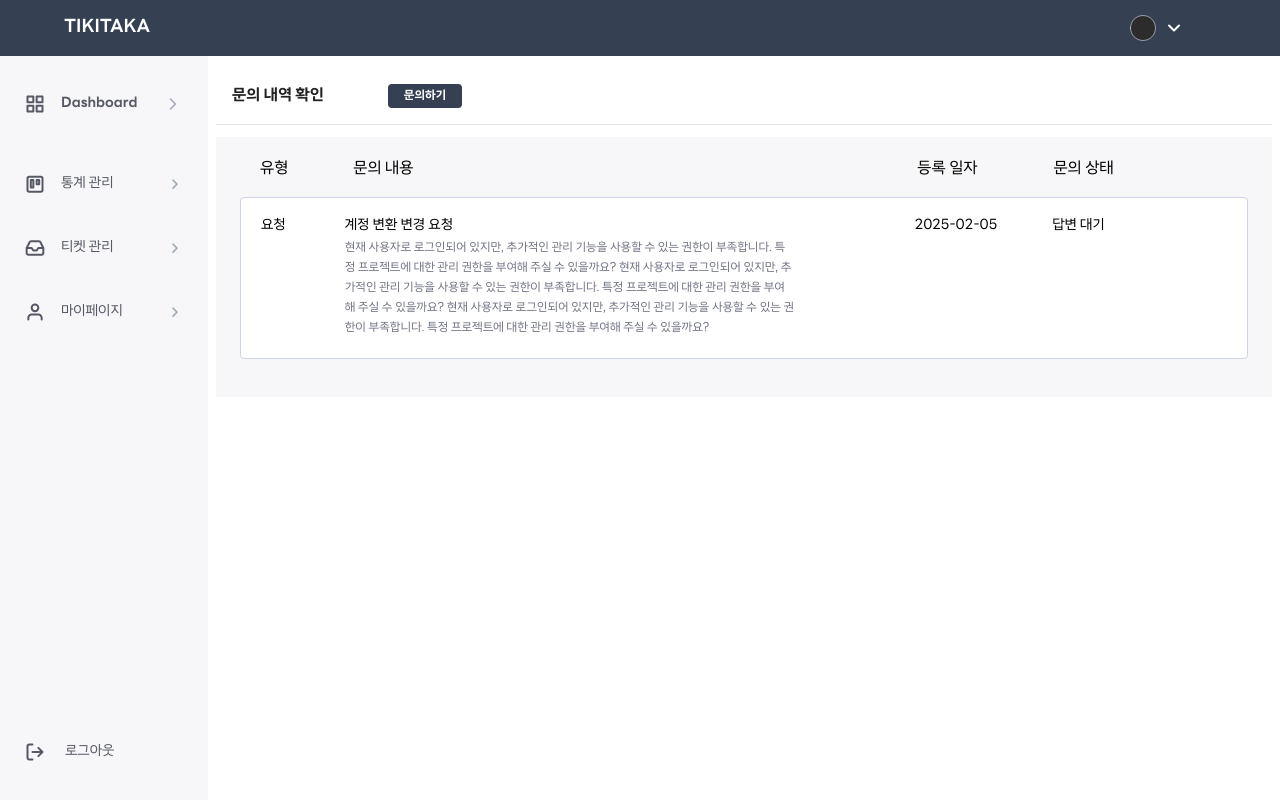
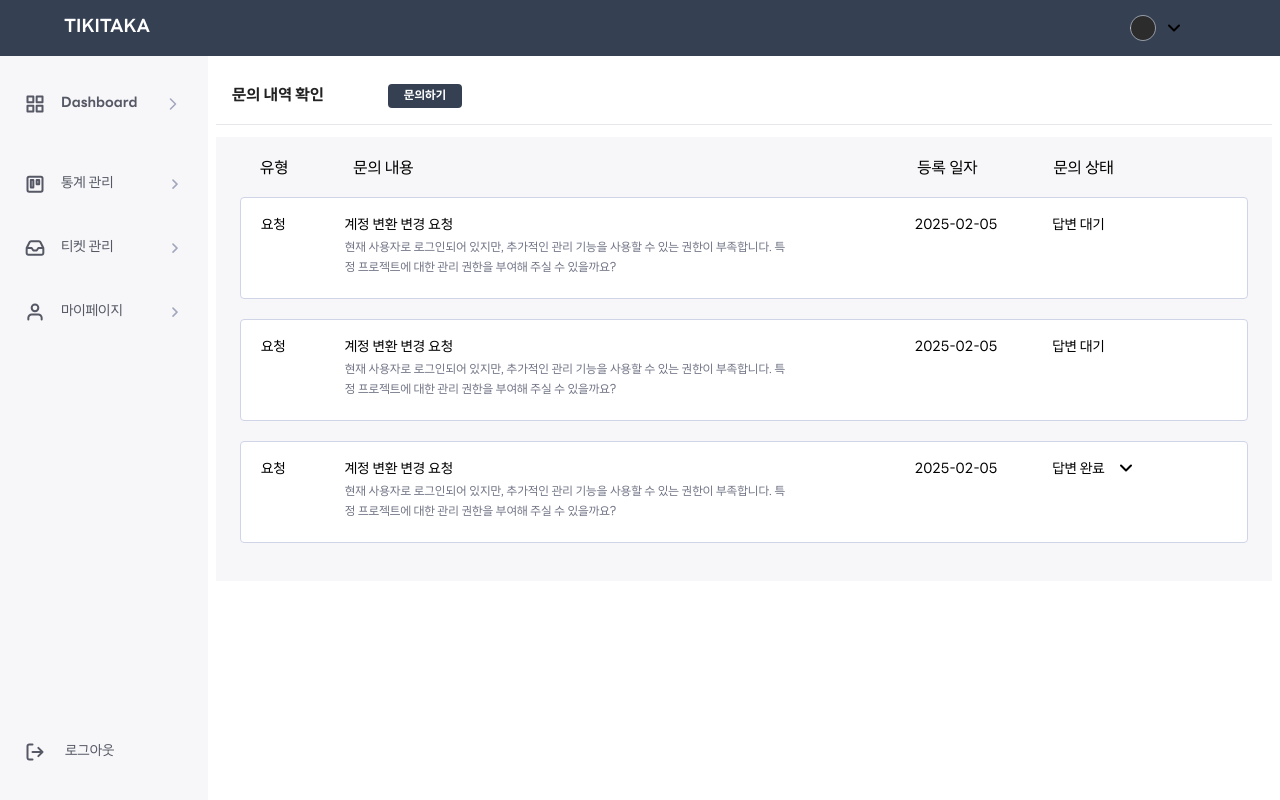
Before and after one commit to lamiiiii/TRILLION-TikiTaka-FE, a React app: page /manager/inquiry in a window 1280 px wide. Built offline with nearby package versions, Linux system fonts and the light colour scheme.

Commit message:
TKT-41 feat: 답변 토글 구현

```diff
--- a/src/components/common/Icon.tsx
+++ b/src/components/common/Icon.tsx
@@ -40,7 +40,7 @@ export function SmProfileIcon() {
 export function DownIcon() {
   return (
     <svg width="20" height="20" viewBox="0 0 20 20" fill="none" xmlns="http://www.w3.org/2000/svg">
-      <path d="M5 7.5L10 12.5L15 7.5" stroke="white" strokeWidth="2" strokeLinecap="round" strokeLinejoin="round" />
+      <path d="M5 7.5L10 12.5L15 7.5" stroke="currentColor" strokeWidth="2" strokeLinecap="round" strokeLinejoin="round" />
     </svg>
   );
 }
--- a/src/components/manager/inquiry/Inquiry.tsx
+++ b/src/components/manager/inquiry/Inquiry.tsx
@@ -1,19 +1,55 @@
+import {useState} from 'react';
 import {InquiryData} from '../../../interfaces/interfaces';
+import {DownIcon} from '../../common/Icon';
 
 interface InquiryProps {
   data: InquiryData;
 }
 
 export default function Inquiry({data}: InquiryProps) {
+  const [isAnswerVisible, setIsAnswerVisible] = useState(false);
+
+  const toggleAnswerVisibility = () => {
+    setIsAnswerVisible((prev) => !prev);
+  };
+
   return (
-    <div className="flex w-full p-5 rounded bg-white border border-gray-2 text-subtitle-regular">
+    <div className="flex flex-col gap-2">
+      <section className="flex w-full p-5 rounded bg-white border border-gray-2 text-subtitle-regular">
         <p className="mr-[59px]">{data.type}</p>
         <div>
           <p>{data.title}</p>
           <p className="w-[450px] text-gray-6 text-body-regular mt-1 mr-[120px]">{data.content}</p>
         </div>
         <p className="mr-[55px]">{data.date}</p>
+        <div className="relative flex gap-2">
           <p>{data.status}</p>
+
+          {data.status === '답변 완료' && (
+            <div
+              className="absolute top-[-4px] left-16"
+              style={{
+                color: 'black',
+                transform: isAnswerVisible ? 'rotate(180deg)' : 'rotate(0deg)',
+                transition: 'transform 0.3s ease',
+              }}
+              onClick={toggleAnswerVisibility}
+            >
+              <DownIcon />
+            </div>
+          )}
+        </div>
+      </section>
+
+      {isAnswerVisible && data.answer && (
+        <section className="flex w-full p-5 rounded bg-gray-1 border border-gray-2 text-subtitle-regular">
+          <p className="mr-[30px]">문의 답변</p>
+          <div>
+            <p> Re: {data.title}</p>
+            <p className="w-[600px] text-gray-6 text-body-regular mt-1 mr-[120px]">{data.answer?.content}</p>
+          </div>
+        </section>
+      )}
     </div>
   );
 }
--- a/src/components/manager/inquiry/InquiryContainer.tsx
+++ b/src/components/manager/inquiry/InquiryContainer.tsx
@@ -6,16 +6,28 @@ const inquiryData: InquiryData = {
   type: '요청',
   title: '계정 변환 변경 요청',
   content:
-    '현재 사용자로 로그인되어 있지만, 추가적인 관리 기능을 사용할 수 있는 권한이 부족합니다. 특정 프로젝트에 대한 관리 권한을 부여해 주실 수 있을까요? 현재 사용자로 로그인되어 있지만, 추가적인 관리 기능을 사용할 수 있는 권한이 부족합니다. 특정 프로젝트에 대한 관리 권한을 부여해 주실 수 있을까요? 현재 사용자로 로그인되어 있지만, 추가적인 관리 기능을 사용할 수 있는 권한이 부족합니다. 특정 프로젝트에 대한 관리 권한을 부여해 주실 수 있을까요?',
+    '현재 사용자로 로그인되어 있지만, 추가적인 관리 기능을 사용할 수 있는 권한이 부족합니다. 특정 프로젝트에 대한 관리 권한을 부여해 주실 수 있을까요? ',
   date: '2025-02-05',
   status: '답변 대기',
+};
+
+const inquiryDataWithAnswer: InquiryData = {
+  type: '요청',
+  title: '계정 변환 변경 요청',
+  content:
+    '현재 사용자로 로그인되어 있지만, 추가적인 관리 기능을 사용할 수 있는 권한이 부족합니다. 특정 프로젝트에 대한 관리 권한을 부여해 주실 수 있을까요? ',
+  date: '2025-02-05',
+  status: '답변 완료',
+  answer: {
+    content: '안녕하세요. 요청하신 관리 권한이 부여되었습니다. 추가 문의사항이 있으시면 언제든 연락 주시기 바랍니다.',
+  },
 };
 
 export default function InquiryContainer() {
   return (
     <>
-      <section className="flex flex-col bg-gray-18 p-6 pb-[38px] mt-3 mb-[100px]">
-        <div className="flex text-title-regular mb-5">
+      <section className="flex flex-col gap-5 bg-gray-18 p-6 pb-[38px] mt-3 mb-[100px]">
+        <div className="flex text-title-regular">
           <p className="ml-5 mr-[65px]">유형</p>
           <p className="mr-[504px]">문의 내용</p>
           <p className="mr-[76px]">등록 일자</p>
@@ -23,6 +35,8 @@ export default function InquiryContainer() {
         </div>
 
         <Inquiry data={inquiryData} />
+        <Inquiry data={inquiryData} />
+        <Inquiry data={inquiryDataWithAnswer} />
       </section>
     </>
   );
--- a/src/interfaces/interfaces.ts
+++ b/src/interfaces/interfaces.ts
@@ -49,4 +49,7 @@ export interface InquiryData {
   content: string;
   date: string;
   status: string;
+  answer?: {
+    content: string;
+  };
 }
```
Lines whose indentation alone changed are shown as unchanged.
